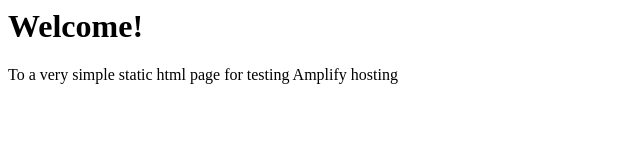
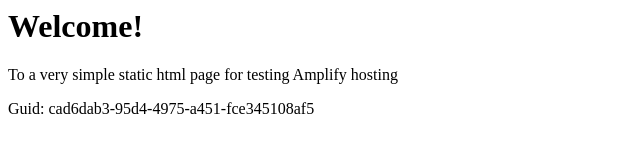
Before and after one commit to aws-aemilia-pdx/Github-PR-Commit-Integration-Test-DoNotTouch-GitHubAutoBuildCanaryTest-v1-gamma-us-west-2, a website: page src/index.html in a window 1280 px wide. Shown: the whole page, without its empty margins (0-640 px from the left). Drawn offline with Linux system fonts and the light colour scheme.

Commit message:
commit from integ tests

```diff
--- a/src/index.html
+++ b/src/index.html
@@ -1,3 +1,5 @@
+
+
 <html lang="en">
 
 <head>
@@ -10,6 +12,6 @@
 <body>
     <h1>Welcome!</h1>
     <p>To a very simple static html page for testing Amplify hosting</p>
-</body>
+    <p>Guid: cad6dab3-95d4-4975-a451-fce345108af5</p></body>
 
 </html>
```
